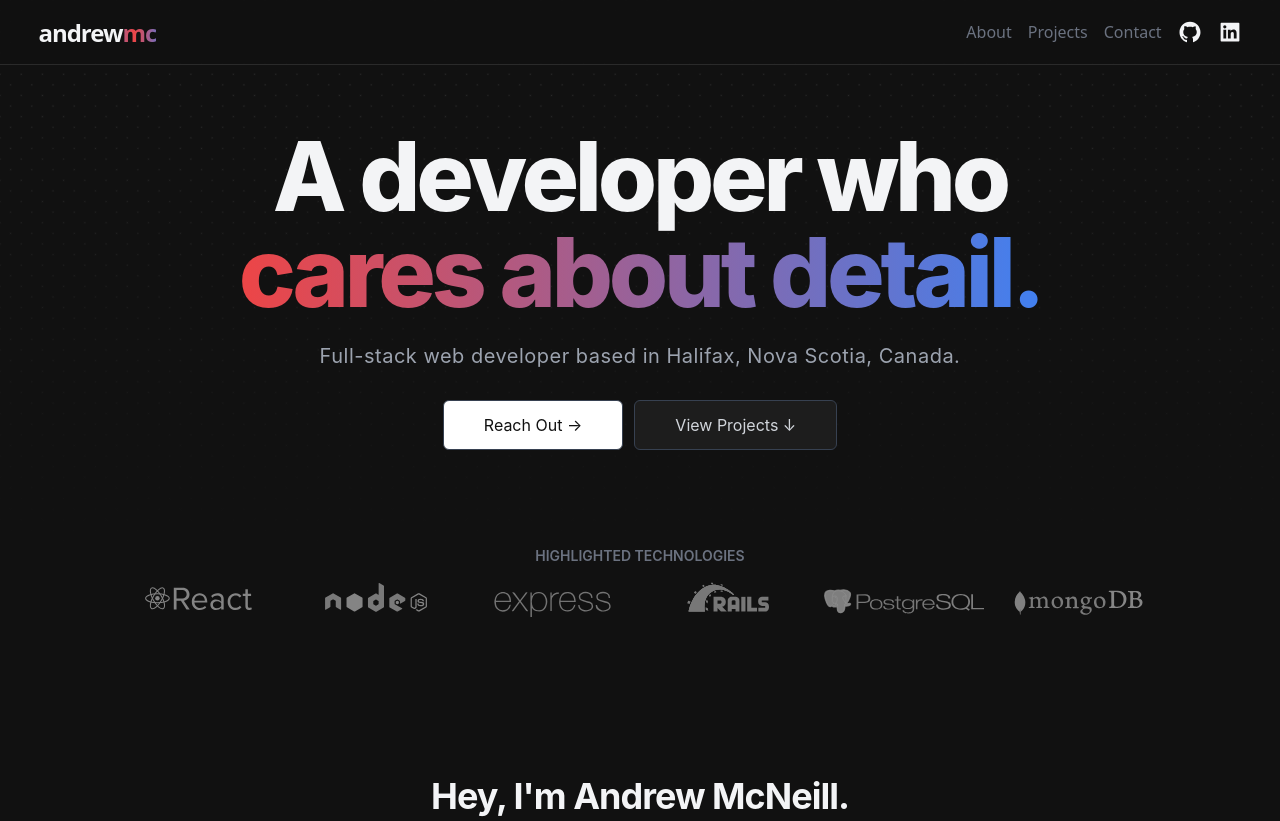
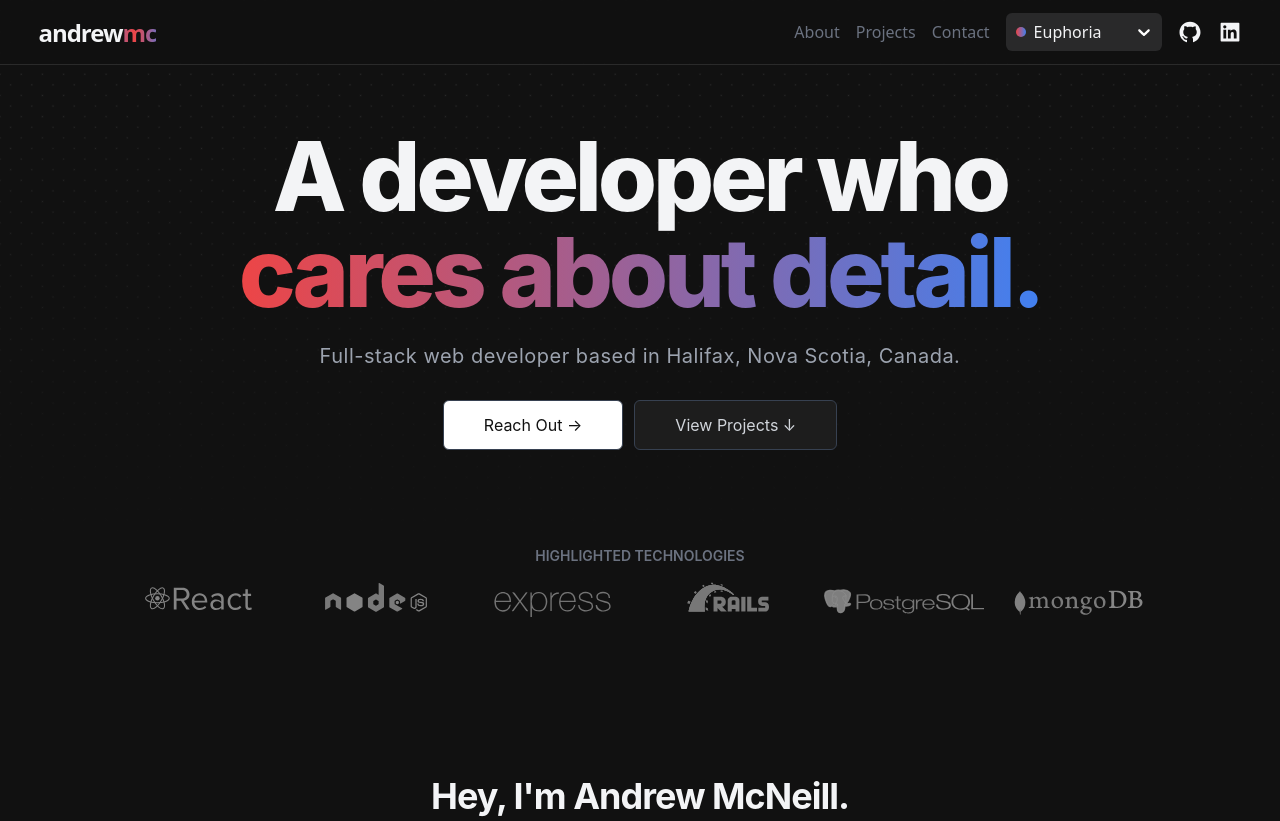
Before and after one commit to andrewlpmcneill/portfolio, a Gatsby site: page / in a window 1280 px wide. Shown: the top 821 px of the page. Built offline with nearby package versions, Linux system fonts and the light colour scheme; Gatsby itself is replaced by a stand-in of ours.

Commit message:
adds react-select and all styling for it

```diff
--- a/src/components/Nav.jsx
+++ b/src/components/Nav.jsx
@@ -4,11 +4,129 @@ import { AiFillGithub, AiFillLinkedin } from 'react-icons/ai';
 import Dropdown from './Nav.Dropdown';
 import Hamburger from './Nav.hamburger';
 import { Header, Navbar, Div, HamburgerWrapper, TitleLink, Link, LinkIcon, H1, H2, Span, NavbarWrapper } from './Nav.styles';
+import Select from 'react-select';
+
+const moods = {
+  euphoria: {
+    color1: "#ed4546",
+    color2: "#4180f0",
+  },
+  drupe: {
+    color1: "#F6EA41",
+    color2: "#F048C6",
+  },
+  marcaribe: {
+    color1: "#D9ECC7",
+    color2: "#07A3B2",
+  },
+  viking: {
+    color1: "#DBD65C",
+    color2: "#5614B0",
+  },
+  opa: {
+    color1: "#1fddff",
+    color2: "#ff4b1f",
+  },
+  dusk: {
+    color1: "#ffd89b",
+    color2: "#19547b",
+  },
+};
+
+const options = [
+  { value: 'euphoria', label: 'Euphoria', color: "#ed4546", color2: "#4180f0" },
+  { value: 'drupe', label: 'Drupe', color: "#F6EA41", color2: "#F048C6" },
+  { value: 'mar caribe', label: 'Mar Caribe', color: "#D9ECC7", color2: "#07A3B2"},
+  { value: 'viking', label: 'Viking', color: "#DBD65C", color2: "#5614B0"},
+  { value: 'opa', label: 'Opa', color: "#1fddff", color2: "#ff4b1f"},
+  { value: 'dusk', label: 'Dusk', color: "#ffd89b", color2: "#19547b"},
+];
+
+const dot = (color1, color2) => ({
+  alignItems: 'center',
+  display: 'flex',
+
+  ':before': {
+    background: `linear-gradient(to right, ${color1}, ${color2})`,
+    borderRadius: 10,
+    content: '" "',
+    display: 'block',
+    marginRight: 8,
+    height: 10,
+    width: 10,
+  },
+});
+
+const colourStyles = {
+
+  control: (base) => ({
+    ...base,
+    backgroundColor: '#29292a',
+    borderRadius: 6,
+    boxShadow: 'none',
+    border: 0,
+  }),
+  option: (base, { data, isDisabled, isFocused, isSelected }) => {
+    return {
+      ...base,
+      backgroundColor: isSelected
+        ? '#4a4a4a'
+        : isFocused
+        ? '#3a3a3a'
+        : undefined,
+      color: isDisabled
+        ? '#ccc'
+        : isSelected
+        ? '#f3f4f6'
+        : '#f3f4f6',
+      cursor: isDisabled
+        ? 'not-allowed'
+        : 'default',
+      ':active': {
+        ...base[':active'],
+        background: !isDisabled
+          ? isSelected
+            ? `linear-gradient(to right, ${data.color}, ${data.color2})`
+            : `linear-gradient(to right, ${data.color}, ${data.color2})`
+          : undefined,
+        color: !isDisabled
+          ? isSelected
+            ? '#29292a'
+            : '#29292a'
+          : undefined,
+      },
+    }
+  },
+  singleValue: (base, { data }) => ({
+    ...base,
+    ...dot(data.color, data.color2),
+    color: '#f3f4f6',
+  }),
+  container: (base) => ({
+    ...base,
+    width: 156,
+  }),
+  dropdownIndicator: (base) => ({
+    ...base,
+    color: 'white',
+  }),
+  menu: (base) => ({
+    ...base,
+    backgroundColor: '#29292a',
+    borderRadius: 6,
+  }),
+  indicatorSeparator: (base) => ({
+    ...base,
+    backgroundColor: '#29292a',
+  })
+};
 
 export default function Nav(props) {
 
   const {
-    page
+    page,
+    mood,
+    setMood
   } = props;
 
   const [open, setOpen] = useState(false);
@@ -25,7 +143,9 @@ export default function Nav(props) {
               andrew
             </H1>
             <H1>
-              <Span>
+              <Span
+                mood={mood}
+              >
                 mc
               </Span>
             </H1>
@@ -58,6 +178,15 @@ export default function Nav(props) {
                 Contact
               </H2>
             </Link>
+            <Select
+              options={options}
+              defaultValue={{value: mood, label: (mood.slice(0,1).toUpperCase() + mood.slice(1)), color: moods[(mood.split(' ').join(''))].color1, color2: moods[(mood.split(' ').join(''))].color2}}
+              onChange={event => {
+                setMood(event.value)
+              }}
+              styles={colourStyles}
+              isSearchable={false}
+            />
             <LinkIcon
               href='https://github.com/andrewlpmcneill'
               target="_blank"
```
